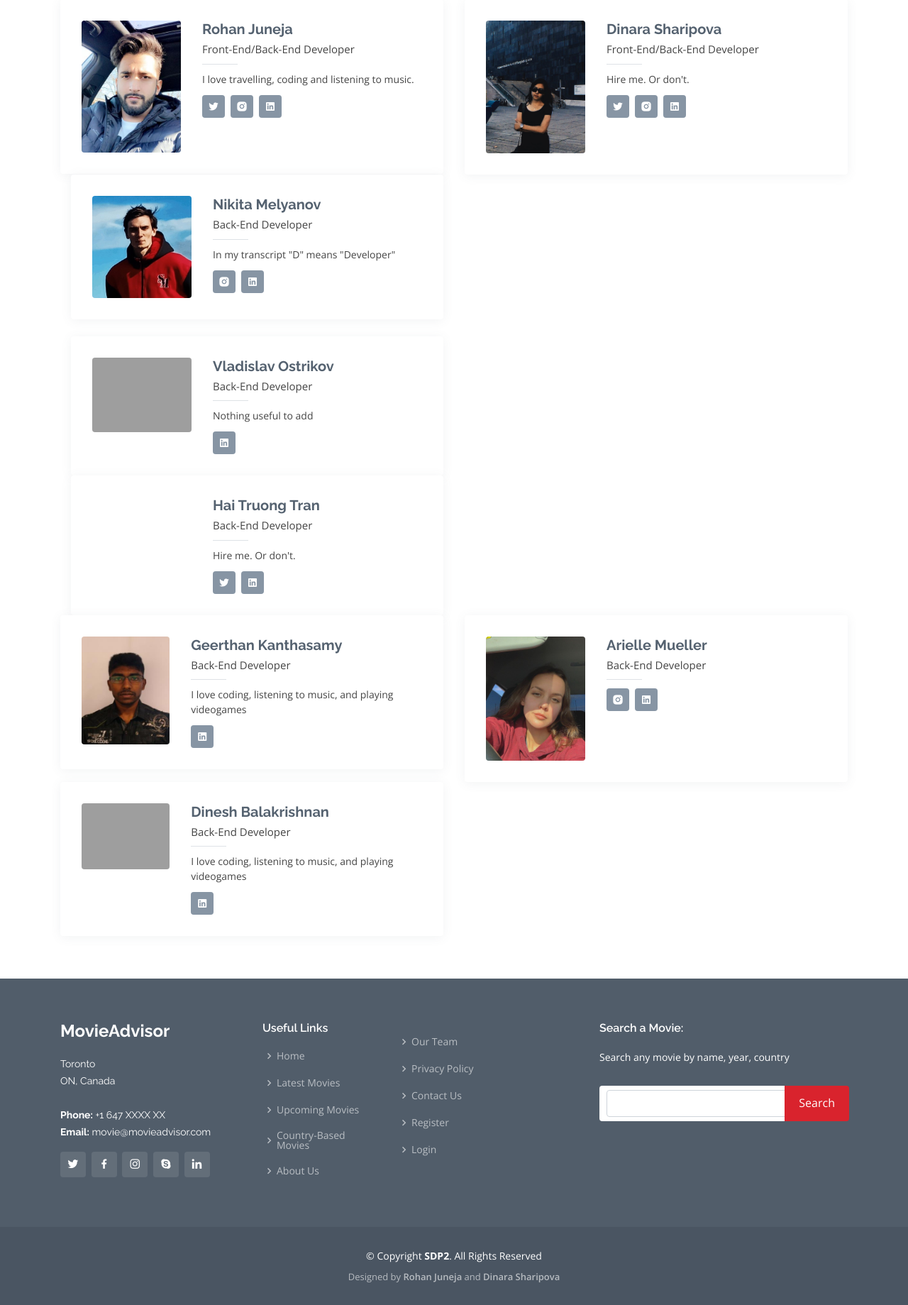
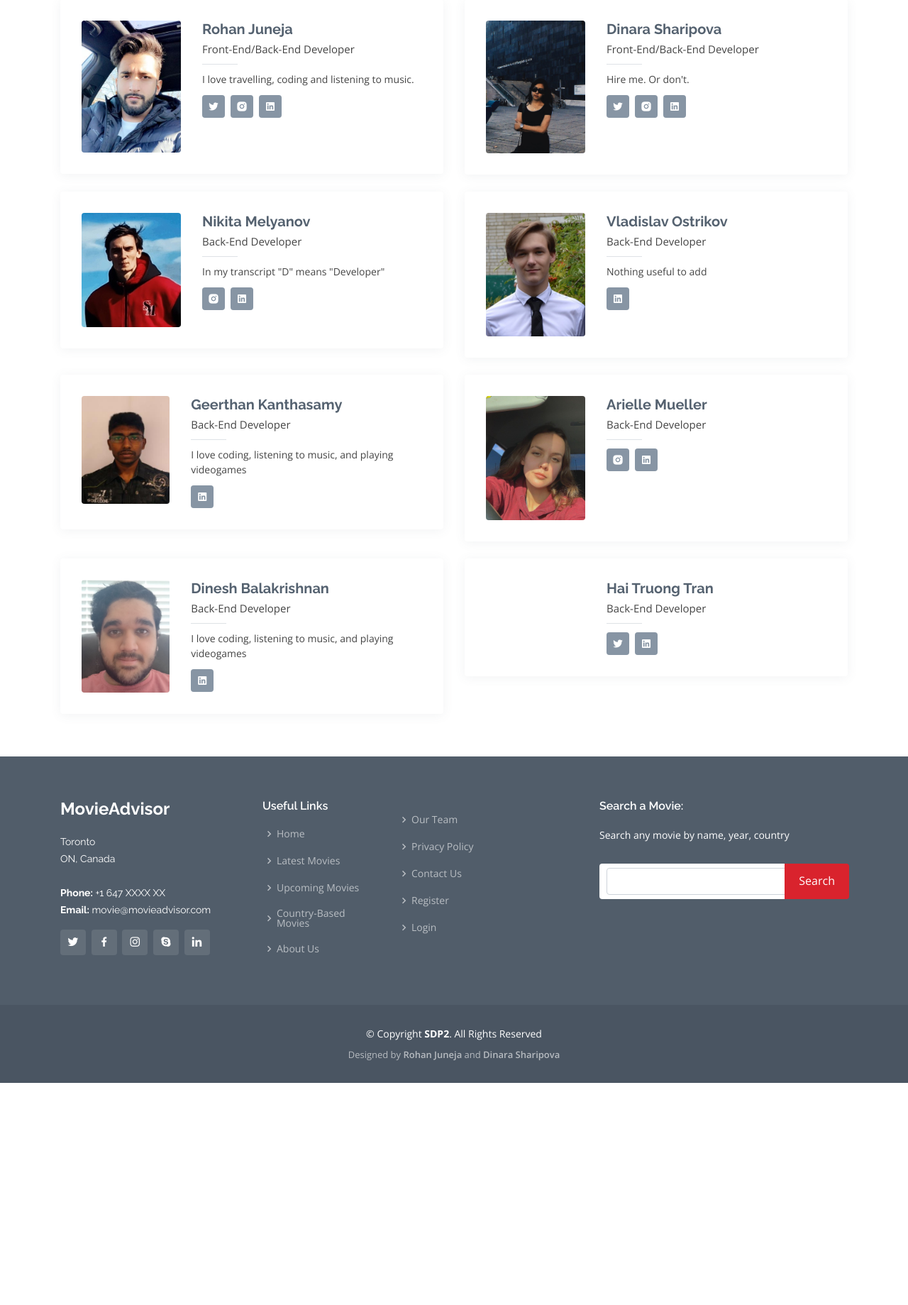
Before and after one commit to InRaiDi/MovieAdviser, a Node server app: page /our-team in a window 1280 px wide. Shown: the part 221-2060 px from the top of the page at 71% size. After the commit the page ends 1747 px from the top, so only its background shows below. Run offline with Node 20, Linux system fonts and the light colour scheme; some libraries are stand-ins or nearby versions; grey boxes are pictures that could not be loaded.

Commit message:
Fixed UI for Team page

```diff
--- a/app/views/our-team.ejs
+++ b/app/views/our-team.ejs
@@ -57,7 +57,8 @@
             </div>
           </div>
         </div>
-
+        <br>
+    <div class="row">
         <div class="col-lg-6">
           <div class="member d-flex align-items-start">
             <div class="pic"><img src="/img/team/nikita.jpg" class="img-fluid" alt=""></div>
@@ -73,10 +74,10 @@
           </div>
         </div>
 
-        <br/>
+
           <div class="col-lg-6">
             <div class="member d-flex align-items-start">
-            <div class="pic"><img src="/img/team/vladislav.jpg" class="img-fluid" alt=""></div>
+              <div class="pic"><img src="/img/team/vladislav.png" class="img-fluid" alt=""></div>
               <div class="member-info">
                 <h4>Vladislav Ostrikov</h4>
                 <span>Back-End Developer</span>
@@ -87,25 +88,8 @@
               </div>
             </div>
           </div>
-
-
-
-          <div class="col-lg-6">
-            <div class="member d-flex align-items-start">
-              <div class="pic"><img src="" class="img-fluid" alt=""></div>
-              <div class="member-info">
-                <h4>Hai Truong Tran</h4>
-                <span>Back-End Developer</span>
-                <p>Hire me. Or don't.</p>
-                <div class="social">
-                  <a href="https://twitter.com/TempoJuyce"><i class="ri-twitter-fill"></i></a>
-
-                  <a href="https://www.linkedin.com/in/hai-tran-09721318a/"> <i class="ri-linkedin-box-fill"></i> </a>
 </div>
-              </div>
-            </div>
-          </div>
-
+<br>
 <div class="row">
 <div class="col-lg-6">
   <div class="member d-flex align-items-start">
@@ -121,7 +105,6 @@
   </div>
 </div>
 
-          <br/>
         <div class="col-lg-6">
           <div class="member d-flex align-items-start">
             <div class="pic"><img src="/img/team/arielle.jpg" class="img-fluid" alt=""></div>
@@ -136,7 +119,9 @@
             </div>
           </div>
         </div>
-
+</div>
+<br>
+<div class="row">
           <div class="col-lg-6">
             <div class="member d-flex align-items-start">
               <div class="pic"><img src="/img/team/dinesh.jpg" class="img-fluid" alt=""></div>
@@ -150,6 +135,23 @@
               </div>
             </div>
           </div>
+
+          <div class="col-lg-6">
+            <div class="member d-flex align-items-start">
+              <div class="pic"><img src="" class="img-fluid" alt=""></div>
+              <div class="member-info">
+                <h4>Hai Truong Tran</h4>
+                <span>Back-End Developer</span>
+                <p></p>
+                <div class="social">
+                  <a href="https://twitter.com/TempoJuyce"><i class="ri-twitter-fill"></i></a>
+
+                  <a href="https://www.linkedin.com/in/hai-tran-09721318a/"> <i class="ri-linkedin-box-fill"></i> </a>
+                </div>
+              </div>
+            </div>
+          </div>
+          </div>
     </section><!-- End Team Section -->
 
 
```
Also changed, not shown: public/img/team/IMG_20200401_170527.jpg (deleted), public/img/team/dinesh.jpg (added), public/img/team/nikita.jpg, public/img/team/vladislav.png (added). Lines whose indentation alone changed are shown as unchanged.
